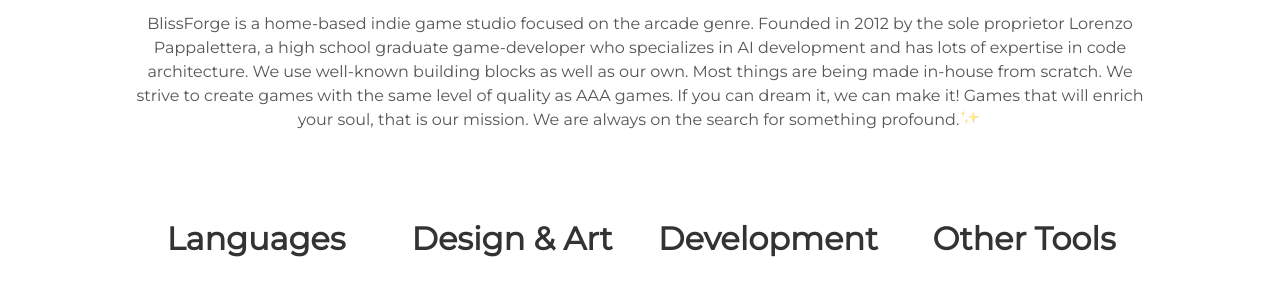
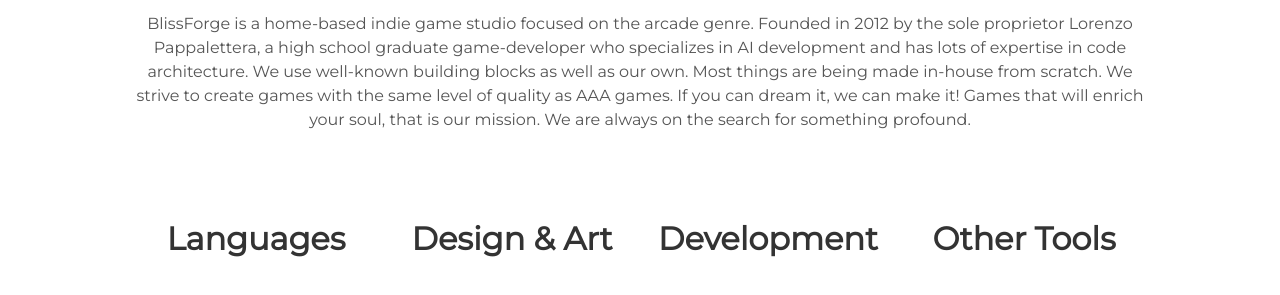
Before and after one commit to BlissForge/blissforge.github.io, a Jekyll site: the page built from index.html, in a window 1280 px wide. Shown: the part 1045-1340 px from the top of the page. Built offline with Jekyll 4.4.1, drawn with Linux system fonts in a browser that asks for light colours.

Commit message:
no sparkles

```diff
--- a/_includes/about.html
+++ b/_includes/about.html
@@ -1,6 +1,6 @@
  <div class="user-details">
   <h1> About Us </h1>
-  <p> {{site.user_description}}<img src="/assets/img/sparkles.png" width="23" height="16" style="opacity:0.6"> </p>
+  <p> {{site.user_description}} </p>
 </div>
   <div class="user">
     <div class="tech">
```
Also changed, not shown: assets/img/sparkles.png (deleted).
